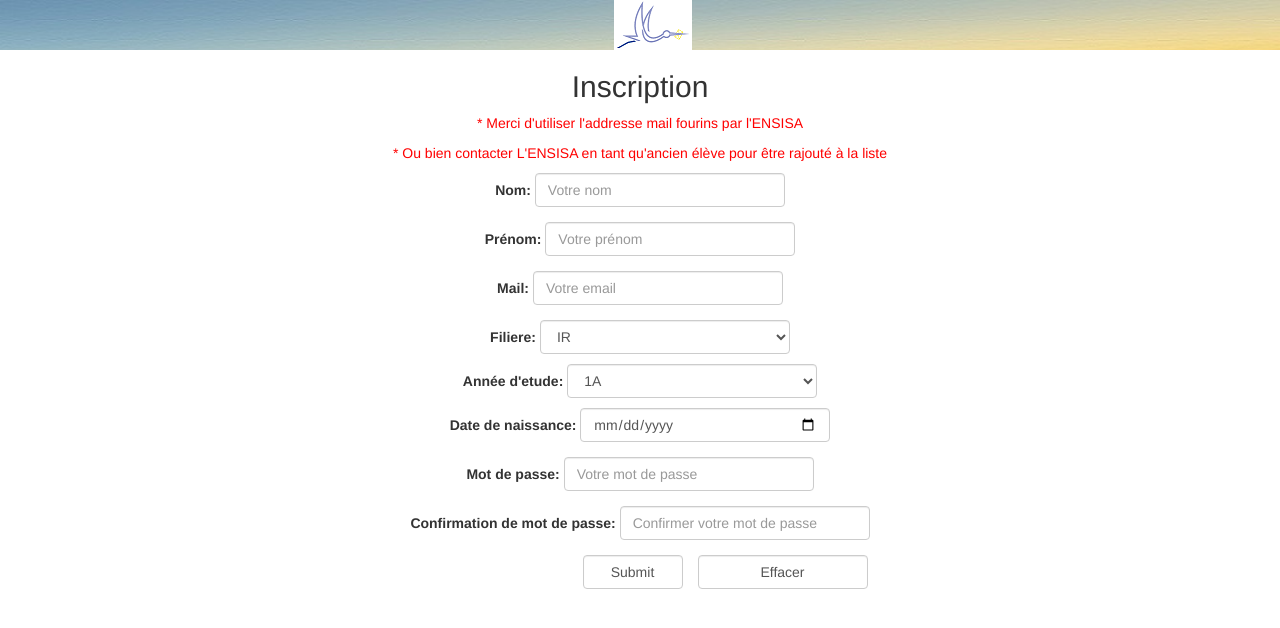
After one commit to NicolasMG/Projet-Craquette, a PHP site: page /newsfeed/PHP/mauvaisMailTraitement.php in a window 1280 px wide. The commit adds this page. Shown: the top 628 px of the page. Run offline with PHP 8.4, Linux system fonts and the light colour scheme.

Commit message:
esquisse (a tester) de la liste d'admis
10h05
Nicolas

```diff
--- /dev/null
+++ b/PHP/mauvaisMailTraitement.php
@@ -0,0 +1,116 @@
+<?php
+    try{
+        $bdd = new PDO('mysql:host=localhost;dbname=siteweb;charset=utf8','root',''); // stocker la connexion à la base de données dans la variable $bdd
+    }
+    catch(Exception $e){ // si cela ne fonctionne pas : attraper l'erreur...
+        die('Erreur : '.$e->getMessage()); // ... arrêter le processus et afficher l'erreur
+    }
+
+    include('header_non_co.php');
+
+    // $reponse2 = $bdd->query('SELECT * FROM profil ORDER BY id DESC');
+?>
+
+
+		<section style="text-align:center;"> <!-- Contenu principal de la page -->
+
+            <h2>Inscription</h2>
+            <p style="color:red;">* Merci d'utiliser l'addresse mail fourins par l'ENSISA </p>
+            <p style="color:red;">* Ou bien contacter L'ENSISA en tant qu'ancien élève pour être rajouté à la liste </p>
+            <form class="form-horizontal" method="post" action="traitement.php" >
+
+                <div class="form-group">
+					<label for="nom">
+						Nom:
+					</label>
+                    <div style="display:inline;">
+					   <input type="text" class="form-control" style="width:250px; display:inline;" name="nom" placeholder= "Votre nom" />
+                    </div>
+				</div>
+
+                <div class="form-group">
+					<label for="prenom">
+						Prénom:
+					</label>
+                    <div style="display:inline;">
+					   <input type="text" class="form-control" style="width:250px; display:inline;" name="prenom" placeholder= "Votre prénom" />
+                    </div>
+                </div>
+
+                <div class="form-group">
+					<label for="mail">
+						Mail:
+					</label>
+                    <div style="display:inline;">
+					   <input type="email" class="form-control" style="width:250px; display:inline;" name="mail" placeholder= "Votre email" />
+                    </div>
+				</div>
+
+
+				<p>
+                <label for="filiere">
+						Filiere:
+					</label>
+				<select class="form-control" style="width:250px; display:inline;" name="filiere">
+					<option value="IR"> IR </option>
+					<option value="AS"> AS </option>
+                    <option value="TF"> TF</option>
+                    <option value="Méca"> Méca </option>
+                    <option value="Fip"> FIP</option>
+                    <option value="enseignant"> enseignant</option>
+                    <option value="autre"> autre</option>
+				</select>
+                </p>
+                <p>
+                    <label for="promo">
+						Année d'etude:
+					</label>
+                    <select class="form-control" style="width:250px; display:inline;" name="promo">
+                        <option value="1A">1A</option>
+                        <option value="2A">2A</option>
+                        <option value="3A">3A</option>
+                        <option value="sortie d'ecole"> sortie d'ecole</option>
+                        <option value="autre"> autre</option>
+                    </select>
+                </p>
+
+
+
+                <div class="form-group">
+					<label for="datenaissance">
+						Date de naissance:
+					</label>
+                    <div style="display:inline;">
+					   <input type="date" class="form-control" style="width:250px; display:inline;" name="datenaissance" placeholder="année-mois-jour" />
+                    </div>
+				</div>
+
+                <div class="form-group">
+					<label for="MDP">
+						Mot de passe:
+					</label>
+                    <div style="display:inline;">
+					   <input type="password" class="form-control" style="width:250px; display:inline;" name="MDP" placeholder= "Votre mot de passe" />
+                    </div>
+				</div>
+
+                 <div class="form-group">
+					<label for="MDPconfirmation">
+						Confirmation de mot de passe:
+					</label>
+                    <div style="display:inline;">
+					   <input type="password" class="form-control" style="width:250px; display:inline;" name="MDPconfirmation" placeholder= "Confirmer votre mot de passe" />
+                    </div>
+				</div>
+                <input type="submit" style="width:100px; display:inline; margin-right:15px;" class="form-control" name="inscription"/>
+                <form  method="post" action="inscription.php">
+                    <input class="form-control" style="display:block; position:absolute; width:170px; display:inline; " value="Effacer" type="submit" name="modif"/>
+                </form>
+			</form>
+
+</section>
+
+ <?php
+
+    include('footer.php');
+?>
```
Also changed, not shown: PHP/chgtmdp.php (+5 -5 lines), PHP/traitement.php (+21 -0 lines), SQL/list.sql (added, +45 -0 lines), PHP/inscription.php (line endings or trailing spaces).
